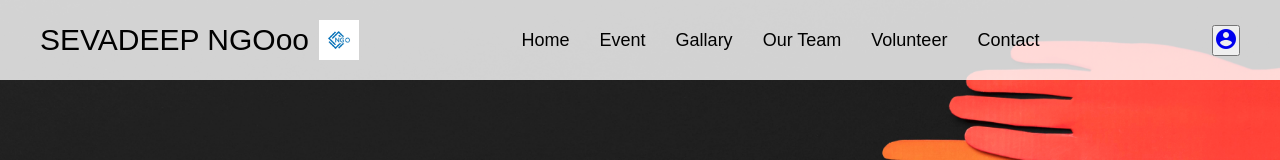
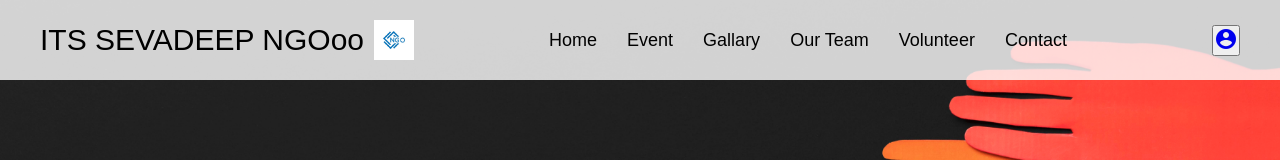
Before and after one commit to sanjana7499/ngo-website, a plain HTML site: page index.html in a window 1280 px wide. Shown: the top 160 px of the page. Drawn offline with Linux system fonts and the light colour scheme.

Commit message:
2ndchanges in line number 115

```diff
--- a/index.html
+++ b/index.html
@@ -112,7 +112,7 @@ body {
 <body>
     <div class="top">
         <div class="logo-container">
-            <div class="logo">SEVADEEP NGOoo</div>
+            <div class="logo">ITS SEVADEEP NGOoo</div>
 
             <div class="logo">
                 <img src="logoimg.jpg" alt="Logo Image">
```
